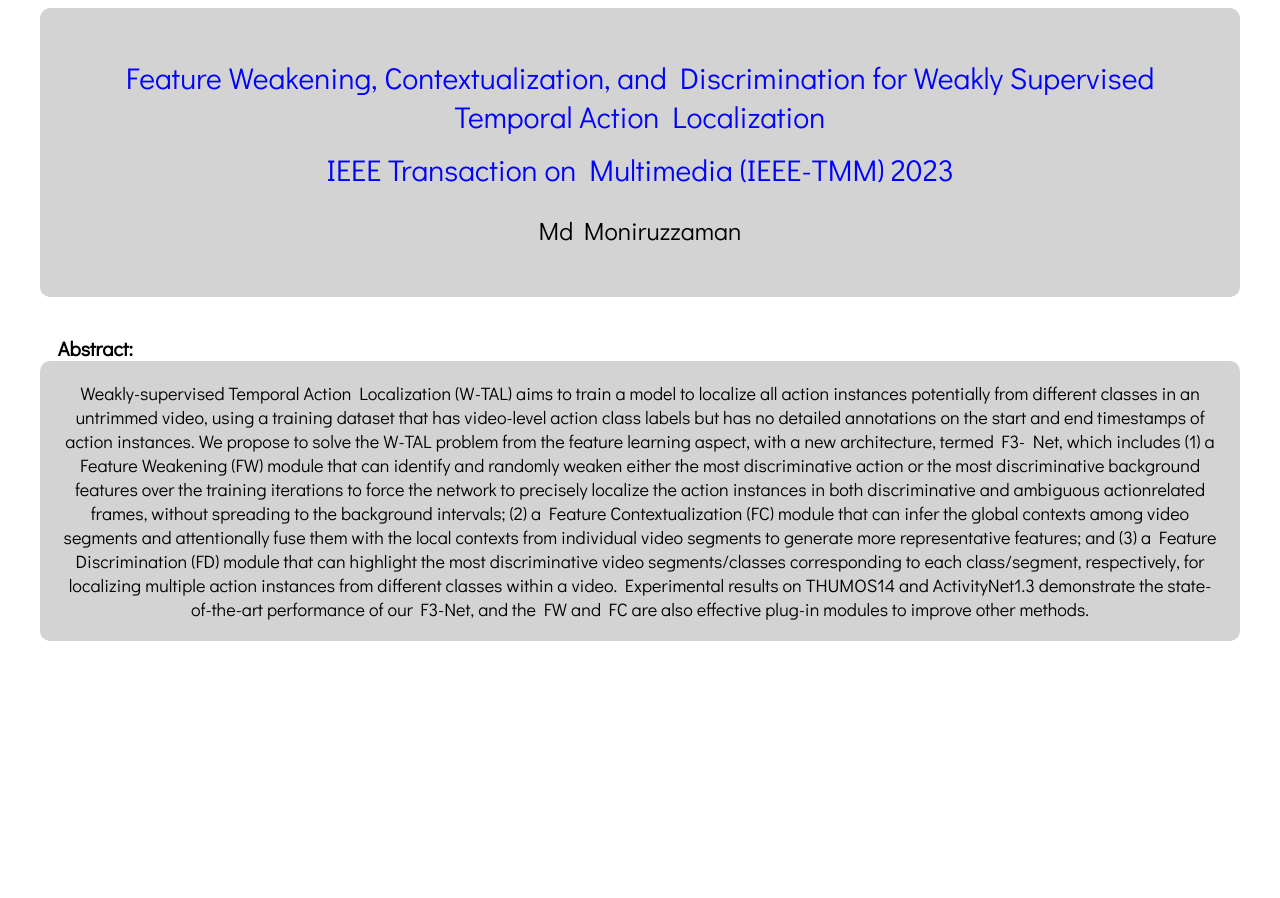
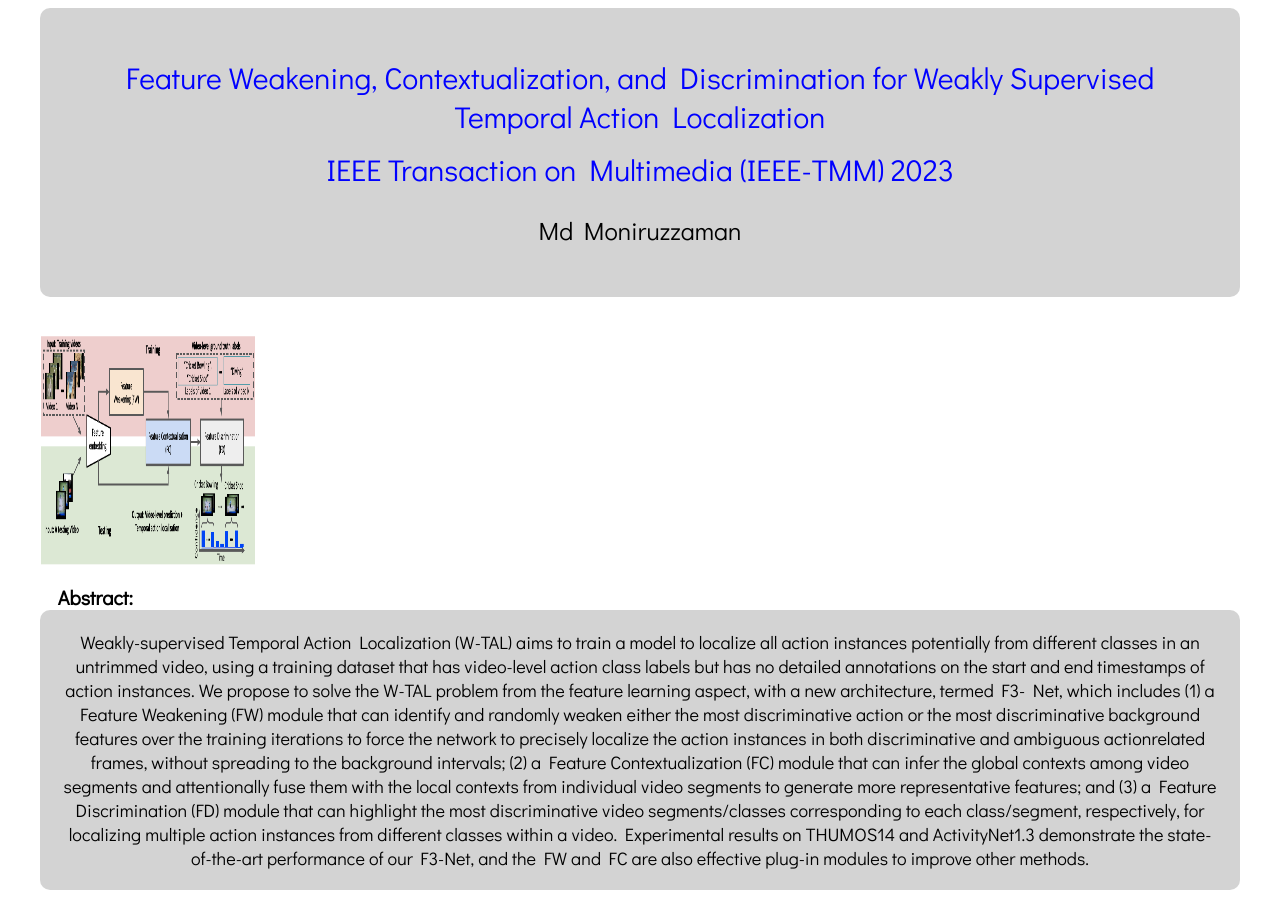
Before and after one commit to MoniruzzamanMd/F3-Net, a plain HTML site: page index.html in a window 1280 px wide. Before the commit the page ends 800 px from the top, so only its background shows below. Drawn offline with Linux system fonts and the light colour scheme; some icons are missing.

Commit message:
Update index.html

```diff
--- a/index.html
+++ b/index.html
@@ -143,6 +143,8 @@
         </table>
 
         <br><br>
+	      <img class = "imgShadow" src="images/overview.png" width="215"  height="230">
+	<br><br>
         <table class="bordered" width="100%" align="justify" border="0" cellspacing="0" cellpadding="20">
           <heading><b>&nbsp&nbsp&nbsp Abstract: </b></heading><br>
           <tr>
```
